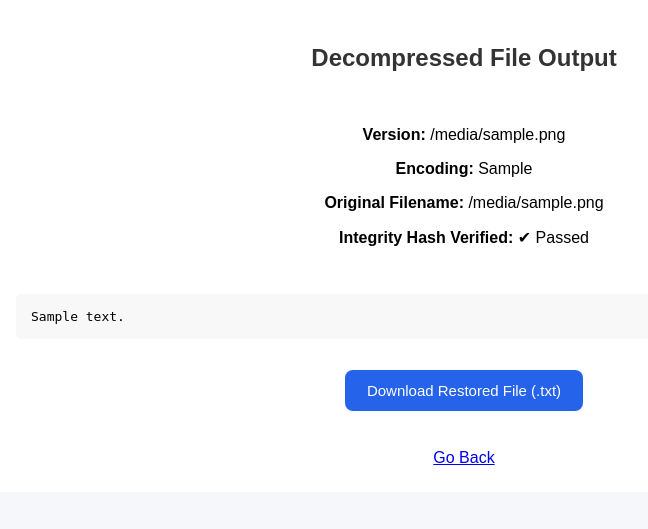
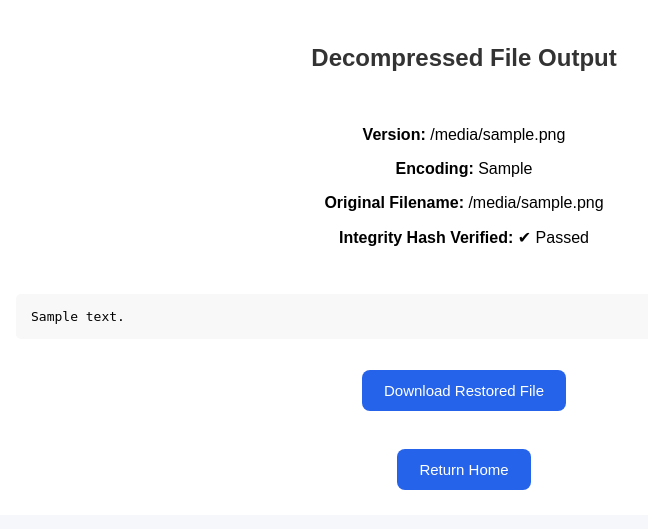
Before and after one commit to AbhinavSilwal1/file-compression-tool, a Flask app: template templates/results.html in a window 1280 px wide. Shown: the part 41-570 px from the top of the page, without its empty margins (176-824 px from the left). Run offline with Flask 3, Linux system fonts and the light colour scheme; the template is opened without the code that fills it: most values are stand-ins (such as "Sample title", 1, 10 or a date in 2020); some libraries are stand-ins or nearby versions.

Commit message:
Standardize button styling and navigation across application

```diff
--- a/static/style.css
+++ b/static/style.css
@@ -223,3 +194,22 @@ summary {
 summary:hover {
     background: #e2e8f0;
 }
+
+button,
+.primary-button {
+    background-color: #2563eb;
+    color: white;
+    border: none;
+    padding: 12px 22px;
+    border-radius: 8px;
+    font-size: 15px;
+    cursor: pointer;
+    transition: 0.2s ease;
+    text-decoration: none;
+    display: inline-block;
+}
+
+button:hover,
+.primary-button:hover {
+    background: #1d4ed8;
+}
--- a/templates/results.html
+++ b/templates/results.html
@@ -15,9 +15,7 @@
         {{ error }}
     </p>
 
-    <a href="/" class="error-button">
-        Return Home
-    </a>
+    <a href="/" class="primary-button">Return Home</a>
 </div>
 
 {% elif decompressed_text %}
@@ -41,12 +39,12 @@
     <form action="/download-restored" method="POST">
         <input type="hidden" name="restored_text" value="{{ decompressed_text }}">
         <input type="hidden" name="original_filename" value="{{ original_filename }}">
-        <button type="submit">Download Restored File (.txt)</button>
+        <button type="submit">Download Restored File</button>
     </form>
 
     <br>
 
-    <a href="/">Go Back</a>
+    <a href="/" class="primary-button">Return Home</a>
 </div>
 
 {% else %}
@@ -154,7 +152,7 @@
 
     <br>
 
-    <a href="/">Go Back</a>
+    <a href="/" class="primary-button">Return Home</a>
 </div>
 
 {% endif %}
```
Also changed, not shown: other parts of static/style.css (+0 -29 lines).
